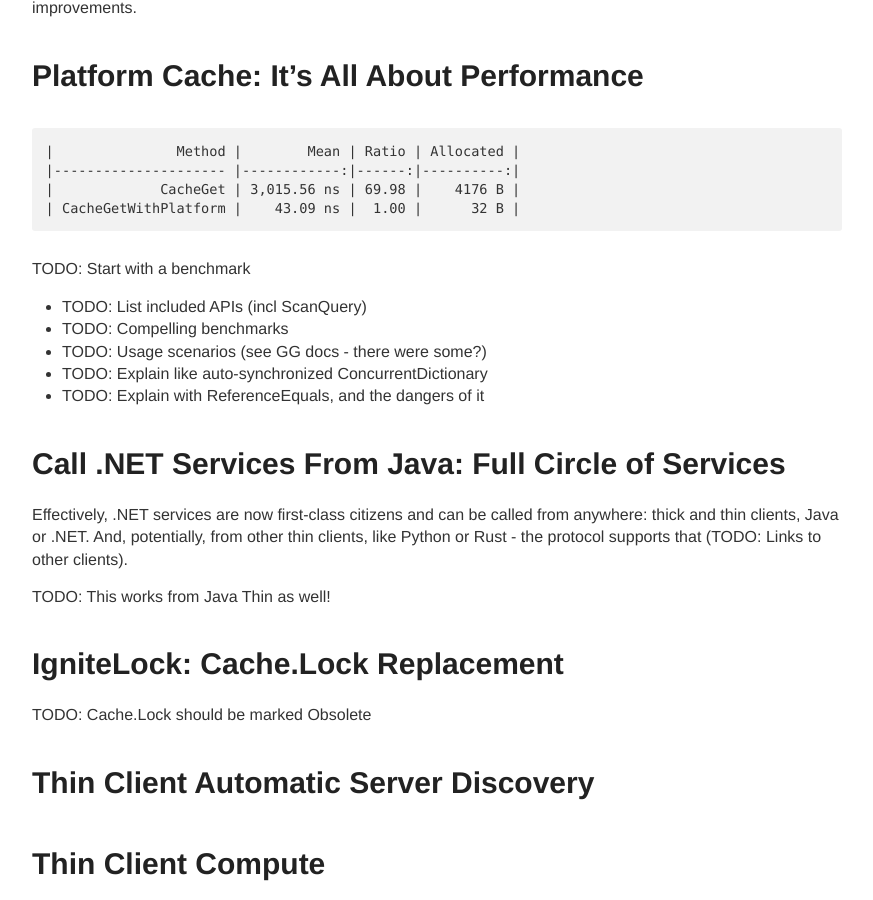
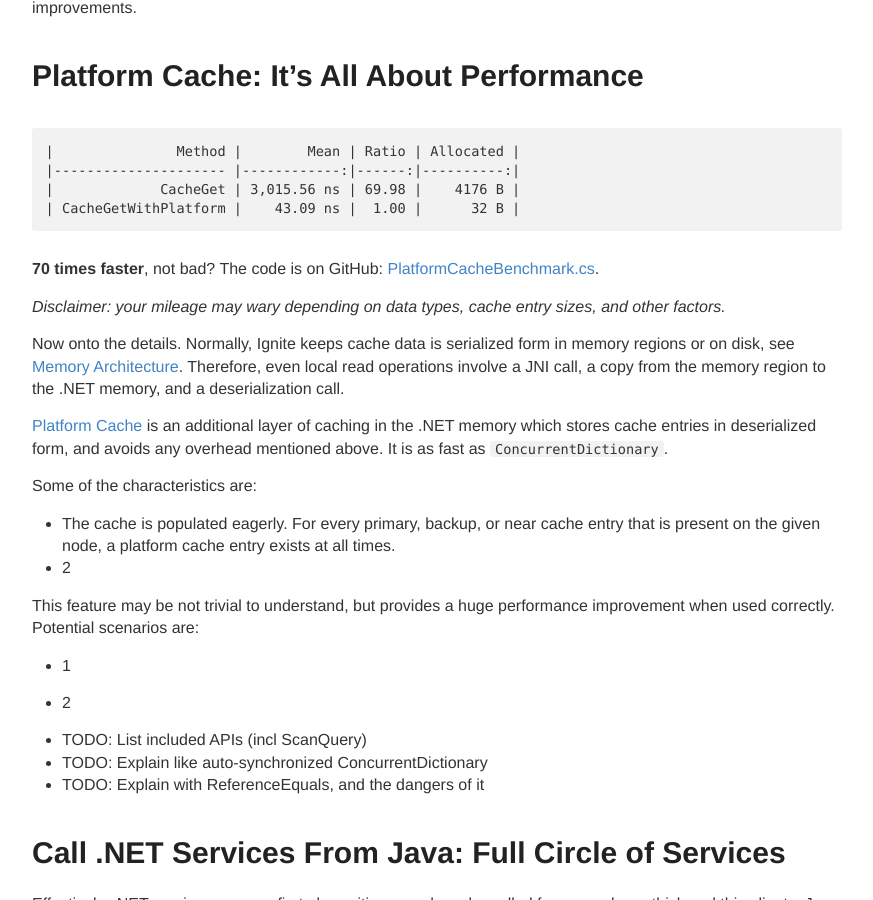
Before and after one commit to ptupitsyn/ptupitsyn.github.io, a Jekyll site: the page built from _posts/2020-10-26-Whats-New-In-Ignite-Net-2.9.md, in a window 1280 px wide and 900 px high, scrolled down 252 px. Shown: the whole window, without its empty margins (203-1076 px from the left). Built offline with Jekyll 4.4.1, drawn with Linux system fonts in a browser that asks for light colours; comment, search, counter and statistics services are not loaded.

Commit message:
wip platform cache

````diff
--- a/_posts/2020-10-26-Whats-New-In-Ignite-Net-2.9.md
+++ b/_posts/2020-10-26-Whats-New-In-Ignite-Net-2.9.md
@@ -9,6 +9,8 @@
 
 # Platform Cache: It's All About Performance
 
+
+
 ```
 |               Method |        Mean | Ratio | Allocated |
 |--------------------- |------------:|------:|----------:|
@@ -16,11 +18,27 @@
 | CacheGetWithPlatform |    43.09 ns |  1.00 |      32 B |
 ```
 
-TODO: Start with a benchmark
+**70 times faster**, not bad? The code is on GitHub: [PlatformCacheBenchmark.cs](https://github.com/ptupitsyn/IgniteNetBenchmarks/blob/bab8535a4a22e7e863a9929f590bbb9a80140fcf/PlatformCacheBenchmark.cs).
+
+ *Disclaimer: your mileage may wary depending on data types, cache entry sizes, and other factors.*
+
+Now onto the details. Normally, Ignite keeps cache data is serialized form in memory regions or on disk, see [Memory Architecture](https://ignite.apache.org/docs/latest/memory-architecture).
+Therefore, even local read operations involve a JNI call, a copy from the memory region to the .NET memory, and a deserialization call.
+
+[Platform Cache](https://ignite.apache.org/docs/latest/net-specific/net-platform-cache) is an additional layer of caching in the .NET memory which stores cache entries in deserialized form,
+and avoids any overhead mentioned above. It is as fast as `ConcurrentDictionary`.
+
+Some of the characteristics are:
+
+* The cache is populated eagerly. For every primary, backup, or near cache entry that is present on the given node, a platform cache entry exists at all times.
+* 2
+
+This feature may be not trivial to understand, but provides a huge performance improvement when used correctly. Potential scenarios are:
+
+* 1
+* 2
 
 * TODO: List included APIs (incl ScanQuery)
-* TODO: Compelling benchmarks
-* TODO: Usage scenarios (see GG docs - there were some?)
 * TODO: Explain like auto-synchronized ConcurrentDictionary
 * TODO: Explain with ReferenceEquals, and the dangers of it
 
````
